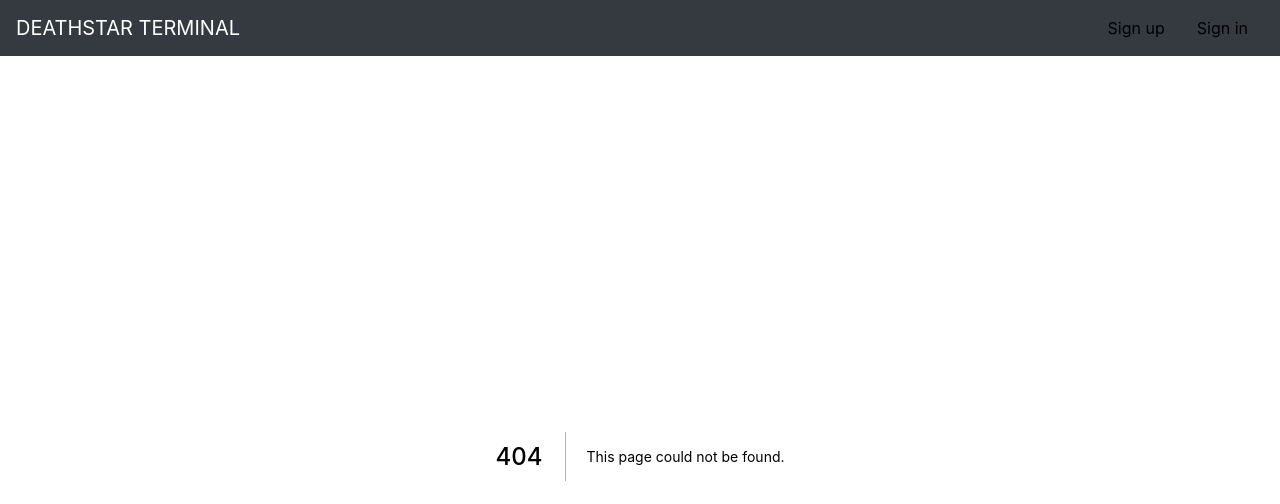
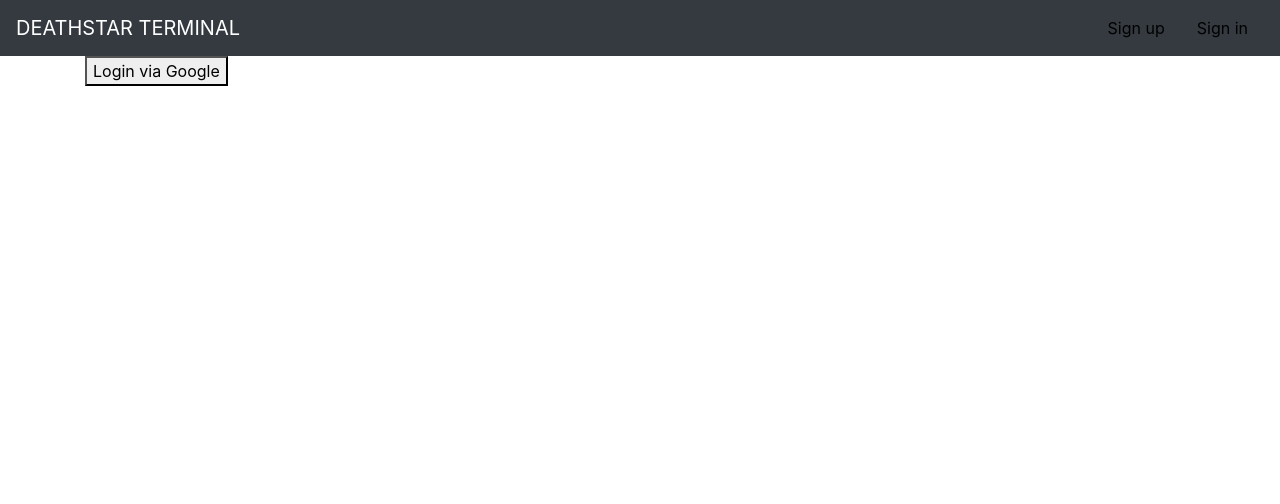
Before and after one commit to skwong-code/capstone-restarunt, a Next.js app: page /glogin in a window 1280 px wide. Before the commit this address had no page. Shown: the top 504 px of the page. Built offline with nearby package versions, Linux system fonts and the light colour scheme.

Commit message:
google api
push

```diff
--- a/components/restaurantList.js
+++ b/components/restaurantList.js
@@ -87,4 +87,5 @@ if(searchQuery.length > 0){
   return <h1> No Restaurants Found</h1>
 }
 }
+
    export default RestaurantList
--- a/pages/SISO.js
+++ b/pages/SISO.js
@@ -53,7 +53,7 @@ const Register = () => {
       <div class="card-body">
         <h5 class="card-title">Login using Imperal Googlatic ID </h5>
         <p class="card-text">Just Transfered?  Login with your Imperial Google ID  </p>
-        <a href="#" class="btn btn-primary btn-lg btn-block">Login with Google</a>
+        <a href="https://skw-strapi2.herokuapp.com/connect/google" class="btn btn-primary btn-lg btn-block">Login with Google</a>
       </div>
     </div>
   </div>
--- /dev/null
+++ b/pages/glogin.js
@@ -0,0 +1,17 @@
+import React from 'react'
+
+const Home = () => {
+  return (
+    <div className="App">
+      <button
+        onClick={() =>
+          (window.location = 'https://skw-strapi2.herokuapp.com/connect/google')
+        }
+      >
+        Login via Google
+      </button>
+    </div>
+  )
+}
+
+export default Home
```
